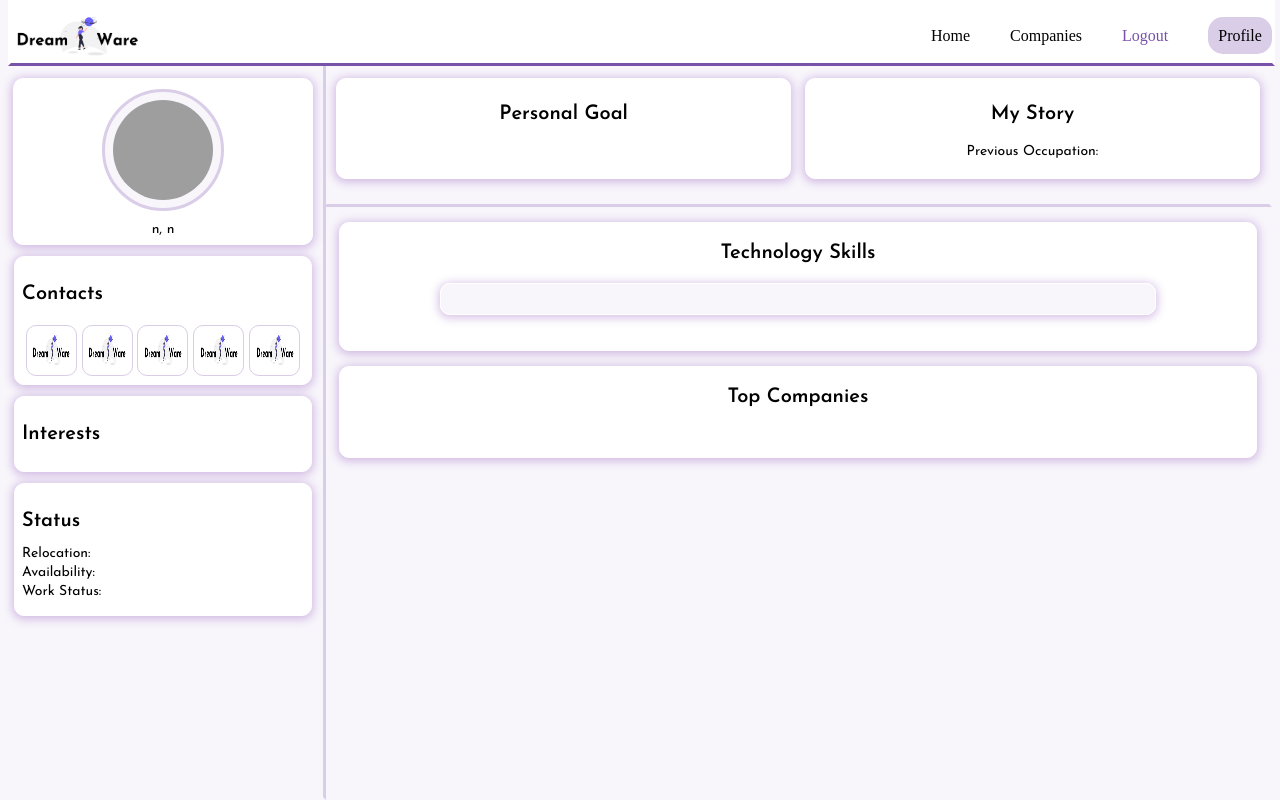
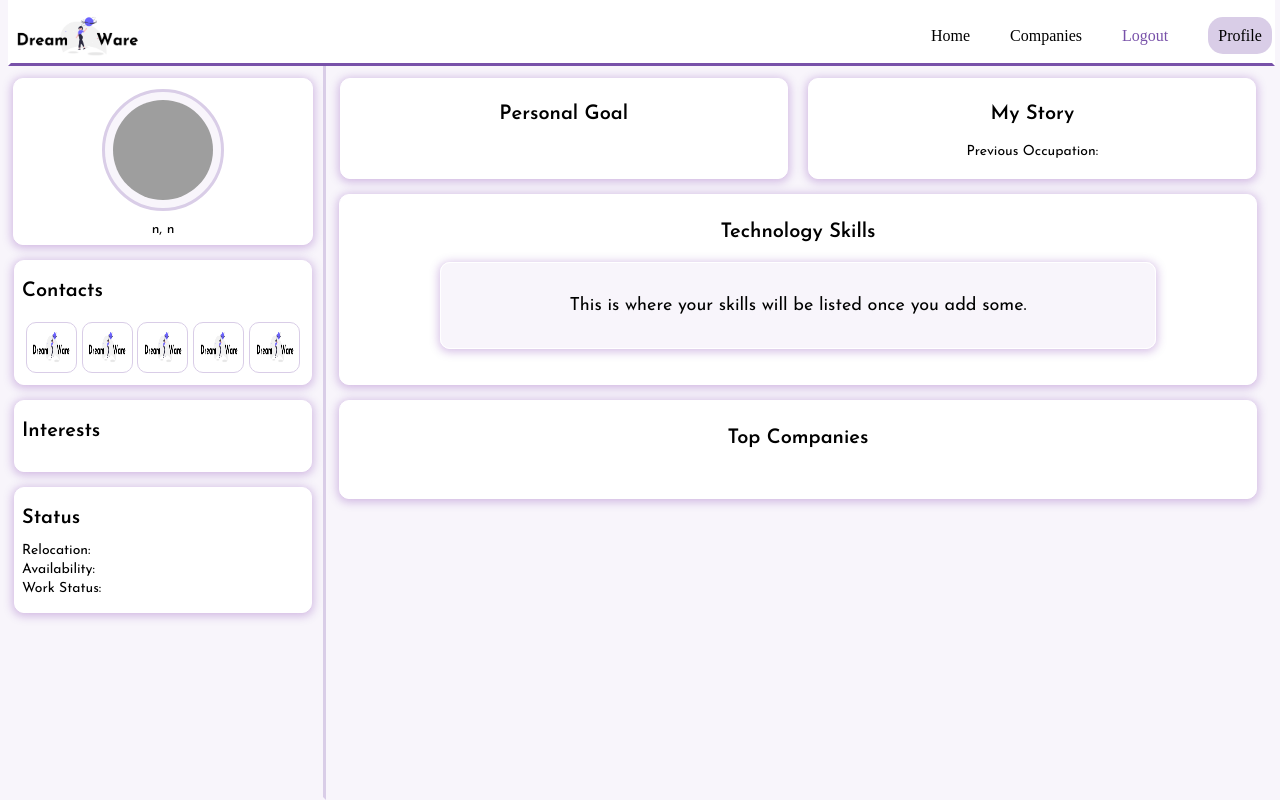
Before and after one commit to NasirAbdirahman/Dreamware, a Django app: page /dashboard/ in a window 1280 px wide. Run offline with Django 4.2, Linux system fonts and the light colour scheme; a user stored in the database is signed in; data comes from the database, SQL or seed files in the repository; both versions use the stored data as it was after the commit; grey boxes are pictures that could not be loaded.

Commit message:
Updated MemberModel to ensure skills should not be required; Updated Padding on dashboard

```diff
--- a/techjourneyproject/dashboard/models.py
+++ b/techjourneyproject/dashboard/models.py
@@ -1,3 +1,4 @@
+from re import T
 from django.core.exceptions import ValidationError
 from django.contrib.auth.models import AbstractBaseUser, PermissionsMixin
 from django.db import models
@@ -35,8 +36,8 @@ class CustomUser(AbstractBaseUser, PermissionsMixin):
 
     #Disable a field from AbstractBaseUser
     username = None
+    email = models.EmailField(blank = False, unique = True, validators=[validate_email])
 
-    email = models.EmailField(blank = False, unique = True, validators=[validate_email])
     #extra fields declared here
     first_name = models.CharField(blank = False,max_length=50)
     last_name = models.CharField(blank = False,max_length=50)
@@ -74,7 +75,7 @@ class TechSkills(models.Model):
 
     '''
 
-    name = models.CharField(max_length=65)
+    name = models.CharField(max_length=65,unique=True)
     #TO WORK TRY
     # name = models.MultiSelectField(choices=SKILLS)
     #skill_level = models.CharField(max_length=2, choices=SKILL_LEVEL)
@@ -112,11 +113,18 @@ class Member(models.Model):
         ('MT', 'Moving Target')
     )
 
+    #Members willingness to relocate
+    RELOCATION_STATUS = (
+        ('OK', 'Open To Relocate'),
+        ('NO', 'No')
+    )
+
     user = models.OneToOneField(CustomUser, on_delete=models.CASCADE)
     email = models.EmailField()
     #resume = models.ImageField(upload_to="images/") #upload to images folder in database
     picture = models.ImageField(default="defaultuser.png",upload_to="profile_images") #upload to images folder in database
     location = models.CharField(max_length=100)
+    personal_goal = models.TextField(max_length=500)
     personal_story = models.TextField(max_length=500)
     education = models.CharField(max_length=100)
     linkedin = models.CharField(max_length=100)
@@ -126,15 +134,17 @@ class Member(models.Model):
     previous_occupation = models.CharField(max_length=100)
     availability = models.CharField(max_length=2, choices=WORK_AVAILABILITY)
     workstatus = models.CharField(max_length=2, choices=WORK_STATUS)
+    relocation = models.CharField(max_length=2, choices=RELOCATION_STATUS)
 
     #Tech Skills field
-    skills = models.ManyToManyField(TechSkills, related_name="CustomUsers")
+    skills = models.ManyToManyField(TechSkills,related_name="CustomUsers")
 
 
     #return all fields or just return specifics
     def __str__(self):
         return self.email
 
+    #Returns a list version of interests(Allows looping in template in HTML)
     def interests_list(self):
         list= str(self.interests)
         list_ = list.split(',')
@@ -144,4 +154,5 @@ class Member(models.Model):
 
 #Companies Model
 class Companies(models.Model):
+    #email = email = models.EmailField()
     pass
--- a/techjourneyproject/static/style.css
+++ b/techjourneyproject/static/style.css
@@ -510,8 +510,8 @@ input{
         -webkit-backdrop-filter: blur( 10px );
         border-radius: 10px;
         border: 1px solid rgb(255, 255, 255);
-        margin: 11px;
-        padding: 7px;
+        margin: 15px 11px 11px 11px;
+        padding: 0 7px 10px 7px;
 
 
     }
@@ -552,8 +552,8 @@ input{
         -webkit-backdrop-filter: blur( 10px );
         border-radius: 10px;
         border: 1px solid rgb(255, 255, 255);
-        margin: 11px;
-        padding: 7px;
+        margin: 15px 11px 11px 11px;
+        padding: 0 7px 10px 7px;
 
     }
 
@@ -583,8 +583,8 @@ input{
         -webkit-backdrop-filter: blur( 10px );
         border-radius: 10px;
         border: 1px solid rgb(255, 255, 255);
-        margin: 11px;
-        padding: 7px;
+        margin: 15px 11px 11px 11px;
+        padding: 0 7px 7px 7px;
     }
 
     .statusContainer{
@@ -612,19 +612,18 @@ input{
         display: flex;
         flex-flow: row wrap;
         justify-content: space-evenly;
-        border: 3px solid ;
+        /*border: 3px solid ;
         border-top-color: transparent;
         border-bottom-color: rgba(217, 205, 231);;
         border-right-color: transparent;
-        border-left-color: transparent;
-        margin-top: 45px;
-        padding-bottom: 25px;
+        border-left-color: transparent;*/
+        margin-top: 48px;
         height:auto;
     }
 
         /*Personal Goal Section*/
         .rowOne-lCol{
-            width: 47%;
+            width: 46%;
             margin: 30px 5px 0 0;
             padding: 5px;
             justify-content: center;
@@ -645,7 +644,7 @@ input{
 
         /*Personal Story Section*/
         .rowOne-rCol{
-            width: 47%;
+            width: 46%;
             margin: 30px 0 0 0;
             padding: 5px;
             justify-content: center;
@@ -684,7 +683,8 @@ input{
         border: 1px solid rgb(255, 255, 255);
         text-align: center;
         margin: 15px;
-        padding-bottom: 25px;
+        padding: 7px 0 25px 0;
+        padding-top: 7px;
 
     }
         .techskills{
@@ -725,13 +725,13 @@ input{
 
         /*Inner circle stroke*/
         svg circle:nth-child(2) {
-            stroke-dasharray: 400;/*440 WORDS FOR BIGGER CIRCLES*/
-            stroke-dashoffset: 400;
+            stroke-dasharray: 440;/*440 WORDS FOR BIGGER CIRCLES*/
+            stroke-dashoffset: 440;
         }
 
         /*outer circle stroke-Purple*/
         svg circle:nth-child(2) {
-            stroke-dashoffset: calc(440 - (440 * 45) / 100 );/*Same calc(0);*/
+            stroke-dashoffset: calc(440 - (330 * 75) / 100 );/*Same calc(0);*/
             stroke: #7851A9;
             /*animation: progress 4s infinite linear; */
         }
@@ -739,6 +739,7 @@ input{
         /*Inner Frosted circle-DON'T CHANGE*/
         .skill-circle {
             position: relative;
+            flex-flow: row wrap; /*MAKE LONG SKILL TEXT BREAK*/
             width: 110px;
             height: 110px;
             border-radius: 50%;
@@ -789,6 +790,7 @@ input{
         border: 1px solid rgb(255, 255, 255);
         text-align: center;
         margin: 15px;
+        padding-top:7px
 
     }
         .companyCards{
@@ -836,7 +838,7 @@ input{
         .companyCards .title{
             color: #000000;
             font-family: 'JosefinSans-semibold',sans-serif;
-            font-size: 24px;
+            font-size: 20px;
         }
 
 
@@ -878,6 +880,19 @@ input{
             backdrop-filter: blur(5px);
             z-index: 1000;
             margin: 1px;/*Space between*/
+        }
+
+         /*Inner circle stroke*/
+        .companyCards svg circle:nth-child(2) {
+            stroke-dasharray: 440;/*440 WORDS FOR BIGGER CIRCLES*/
+            stroke-dashoffset: 440;
+        }
+
+        /*outer circle stroke-Purple*/
+        .companyCards svg circle:nth-child(2) {
+            stroke-dashoffset: calc(440 - (330 * 100) / 100 );/*Same calc(0);*/
+            stroke: #7851A9;
+            /*animation: progress 4s infinite linear; */
         }
 
         /*Inner frosted circle-text*/
--- a/techjourneyproject/templates/dashboard.html
+++ b/techjourneyproject/templates/dashboard.html
@@ -98,7 +98,7 @@
                     <section class="statusSection">
                         <p class="dashboard-title">Status</p>
                         <section class="statusContainer">
-                            <p class="dashboard-text">Relocation: {{user.member.get_availability_display}}</p>
+                            <p class="dashboard-text">Relocation: {{user.member.get_relocation_display}}</p>
                             <p class="dashboard-text">Availability: {{user.member.get_availability_display}}</p>
                             <p class="dashboard-text">Work Status: {{user.member.get_workstatus_display}}</p>
                         </section>
@@ -134,6 +134,8 @@
                         <p class="dashboard-title">Technology Skills</p>
                         <section class="techskills">
 
+                            {% if user.member.skills.all %}
+
                                 {% for skill in user.member.skills.all %}
 
                                     <div class="skill-circle">
@@ -148,6 +150,12 @@
                                     </div>
 
                                 {% endfor %}
+
+                            {% else %}
+
+                                <p>This is where your skills will be listed once you add some.</p>
+
+                            {% endif %}
 
                         </section>
 
--- a/techjourneyproject/templates/memberProfile.html
+++ b/techjourneyproject/templates/memberProfile.html
@@ -51,6 +51,7 @@
                         Picture: {{ profile_form.picture }} <br>
                         Location: {{ profile_form.location }} <br>
                         Personal Story:{{ profile_form.personal_story }} <br>
+                        Personal Goal:{{ profile_form.personal_goal }} <br>
                         Education: {{ profile_form.education }} <br>
                         Linkedin: {{ profile_form.linkedin }}  <br>
                         Github: {{ profile_form.github }}  <br>
@@ -59,6 +60,7 @@
                         Interests: {{ profile_form.interests }}  <br>
                         Availability: {{ profile_form.availability }}  <br>
                         Work Status: {{ profile_form.workstatus }}  <br>
+                        Relocation: {{ profile_form.relocation }}  <br>
                         Tech Skills: {{ profile_form.skills }} <br><br><br>
 
 
```
Also changed, not shown: techjourneyproject/dashboard/forms.py (+10 -5 lines), techjourneyproject/dashboard/migrations/0001_initial.py, techjourneyproject/db.sqlite3. Lines whose indentation alone changed are shown as unchanged.
